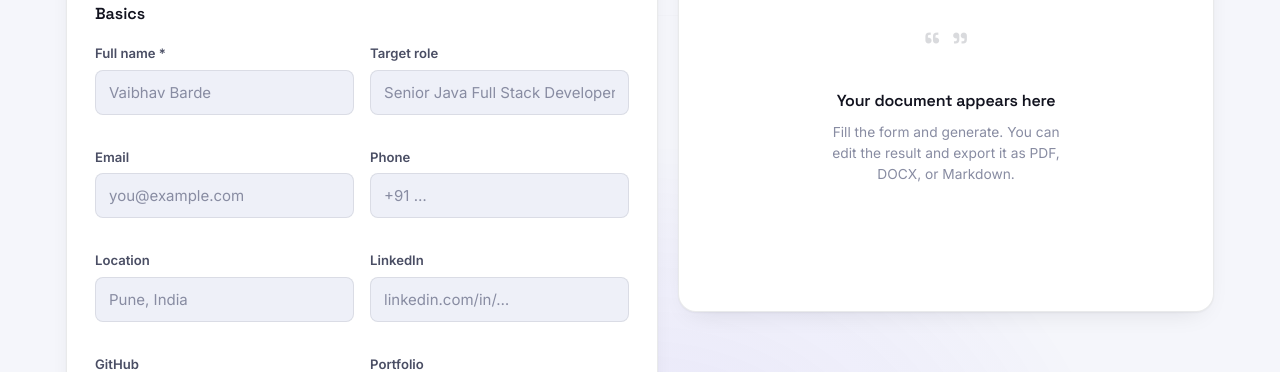
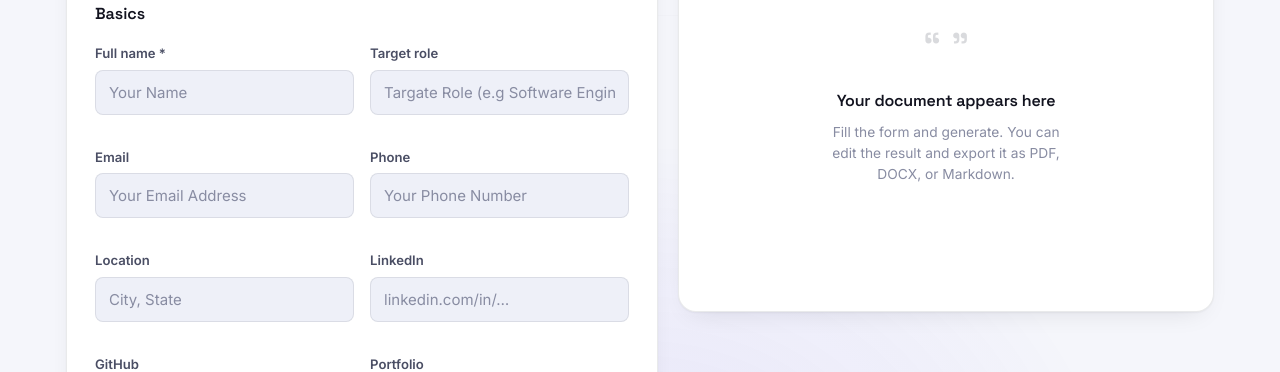
Before and after one commit to sufiyan-quraishi/resume-ai-frontend, a React (Vite) app: page /workspace in a window 1280 px wide. Shown: the part 369-741 px from the top of the page. Built offline with nearby package versions, Linux system fonts and the light colour scheme; no server answers.

Commit message:
Update placeholders in ResumeForm inputs

```diff
--- a/src/components/ResumeForm.jsx
+++ b/src/components/ResumeForm.jsx
@@ -81,11 +81,11 @@ export default function ResumeForm({ onGenerated }) {
 
       <Fieldset legend="Basics">
         <div className="grid grid-2">
-          <Input label="Full name *" value={form.fullName} onChange={setField('fullName')} placeholder="Vaibhav Barde" />
-          <Input label="Target role" value={form.targetRole} onChange={setField('targetRole')} placeholder="Senior Java Full Stack Developer" />
-          <Input label="Email" value={form.email} onChange={setField('email')} placeholder="you@example.com" />
-          <Input label="Phone" value={form.phone} onChange={setField('phone')} placeholder="+91 …" />
-          <Input label="Location" value={form.location} onChange={setField('location')} placeholder="Pune, India" />
+          <Input label="Full name *" value={form.fullName} onChange={setField('fullName')} placeholder="Your Name" />
+          <Input label="Target role" value={form.targetRole} onChange={setField('targetRole')} placeholder="Targate Role (e.g Software Engineer)" />
+          <Input label="Email" value={form.email} onChange={setField('email')} placeholder="Your Email Address" />
+          <Input label="Phone" value={form.phone} onChange={setField('phone')} placeholder="Your Phone Number" />
+          <Input label="Location" value={form.location} onChange={setField('location')} placeholder="City, State" />
           <Input label="LinkedIn" value={form.linkedIn} onChange={setField('linkedIn')} placeholder="linkedin.com/in/…" />
           <Input label="GitHub" value={form.github} onChange={setField('github')} placeholder="github.com/…" />
           <Input label="Portfolio" value={form.portfolio} onChange={setField('portfolio')} placeholder="yoursite.dev" />
```
